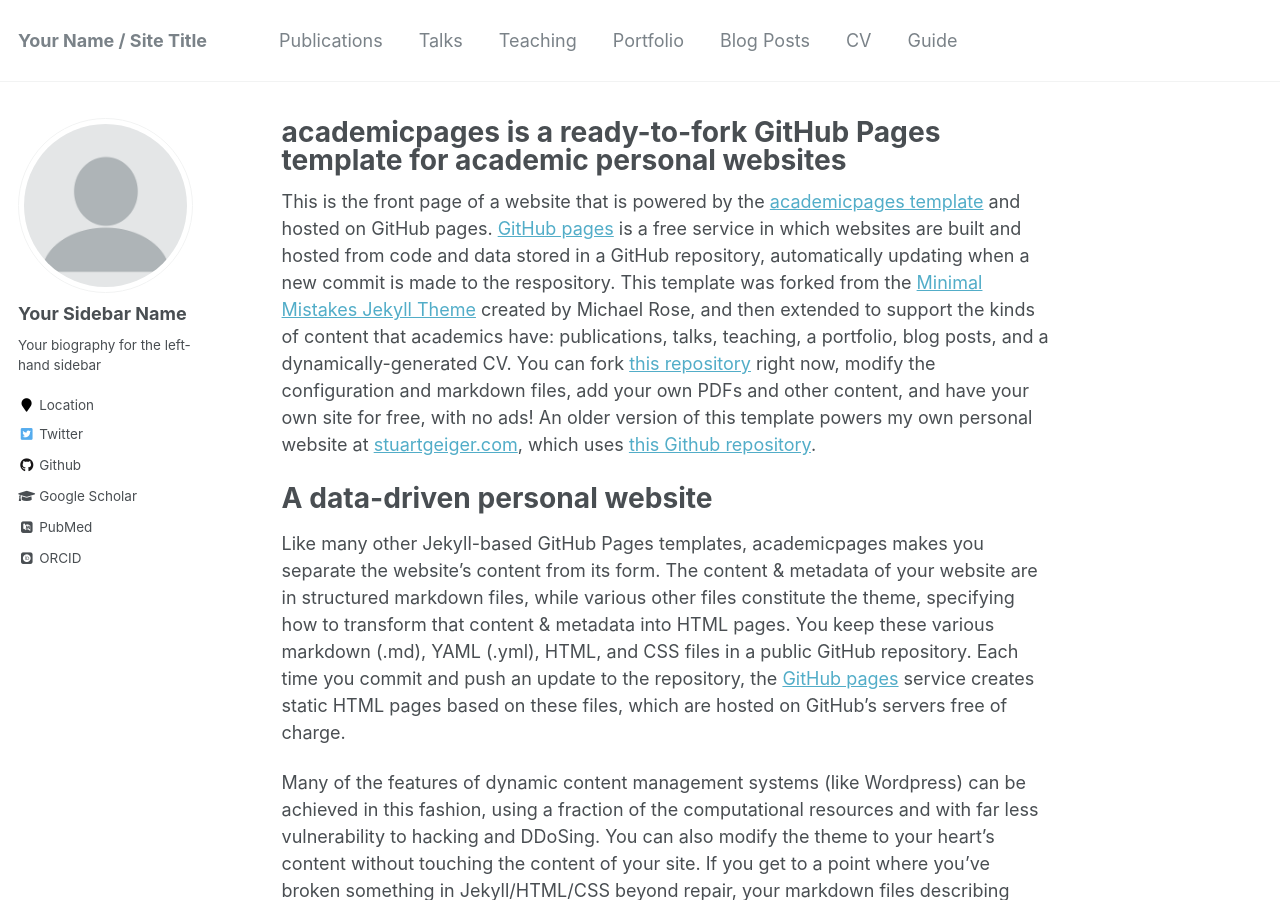
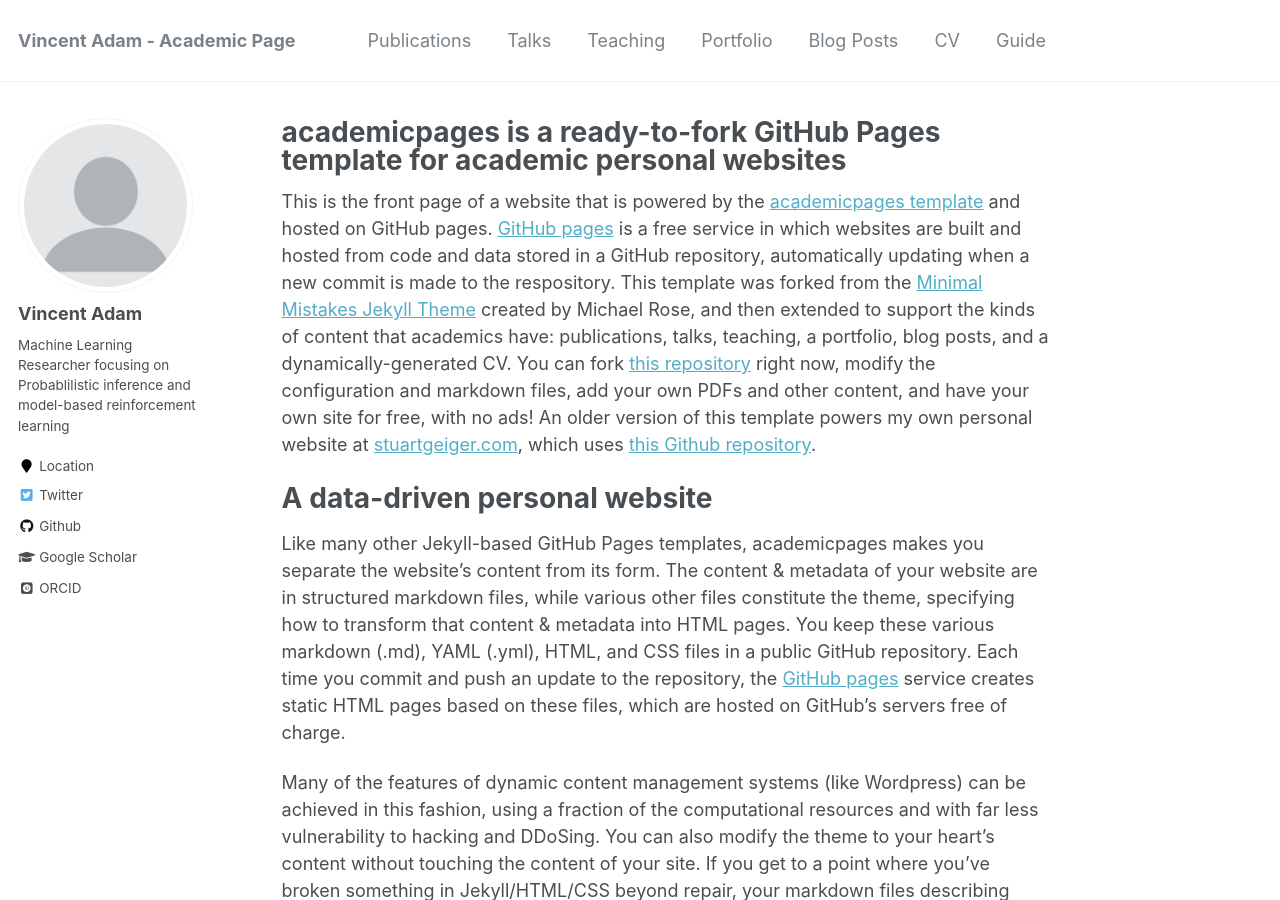
Before and after one commit to vincentadam87/academic_site, a Jekyll site: the page built from _pages/about.md, in a window 1280 px wide and 900 px high. Built offline with Jekyll 4.4.1, drawn with Linux system fonts in a browser that asks for light colours; some web fonts are replaced; some of the changed text lies outside the part shown.

Commit message:
Update _config.yml

```diff
--- a/_config.yml
+++ b/_config.yml
@@ -7,13 +7,13 @@
 
 # Site Settings
 locale                   : "en-US"
-title                    : "Your Name / Site Title"
+title                    : "Vincent Adam - Academic Page"
 title_separator          : "-"
-name                     : &name "Your Name"
-description              : &description "personal description"
-url                      : https://academicpages.github.io # the base hostname & protocol for your site e.g. "https://mmistakes.github.io"
+name                     : &name "Vincent Adam"
+description              : &description "Machine Learning Researcher"
+url                      : https://vincentadam87.github.io/academic_site # the base hostname & protocol for your site e.g. "https://mmistakes.github.io"
 baseurl                  : "" # the subpath of your site, e.g. "/blog"
-repository               : "academicpages/academicpages.github.io"
+repository               : "https://vincentadam87.github.io/academic_site"
 teaser                   :  # filename of teaser fallback teaser image placed in /images/, .e.g. "500x300.png"
 breadcrumbs              : false # true, false (default)
 words_per_minute         : 160
@@ -80,13 +80,13 @@
 
 # Site Author
 author:
-  name             : "Your Sidebar Name"
+  name             : "Vincent Adam"
   avatar           : "profile.png"
-  bio              : "Your biography for the left-hand sidebar"
+  bio              : "Machine Learning Researcher focusing on Probablilistic inference and model-based reinforcement learning"
   location         : "Location"
   employer         :
-  pubmed           : "https://www.ncbi.nlm.nih.gov/pubmed/?term=john+snow"
-  googlescholar    : "http://yourfullgooglescholarurl.com"
+  pubmed           :
+  googlescholar    : "https://scholar.google.com/citations?user=60ztTycAAAAJ"
   email            :
   researchgate     :  # example: "https://www.researchgate.net/profile/yourprofile"
   uri              :
@@ -96,20 +96,20 @@
   flickr           :
   facebook         :
   foursquare       :
-  github           : "academicpages"
+  github           : "vincentadam87"
   google_plus      :
   keybase          :
   instagram        :
   impactstory      : #"https://profiles.impactstory.org/u/xxxx-xxxx-xxxx-xxxx"
   lastfm           :
   linkedin         :
-  orcid            : "http://orcid.org/yourorcidurl"
+  orcid            : "https://orcid.org/0000-0002-9953-3434"
   pinterest        :
   soundcloud       :
   stackoverflow    : # http://stackoverflow.com/users/123456/username
   steam            :
   tumblr           :
-  twitter          : "replacethistwitterhandle"
+  twitter          : "vincentadam87"
   vine             :
   weibo            :
   xing             :
@@ -255,7 +255,7 @@
 permalink: /:categories/:title/
 # paginate: 5 # amount of posts to show
 # paginate_path: /page:num/
-timezone: America/Los_Angeles # http://en.wikipedia.org/wiki/List_of_tz_database_time_zones
+timezone: Europe/London # http://en.wikipedia.org/wiki/List_of_tz_database_time_zones
 
 
 # Plugins
```
